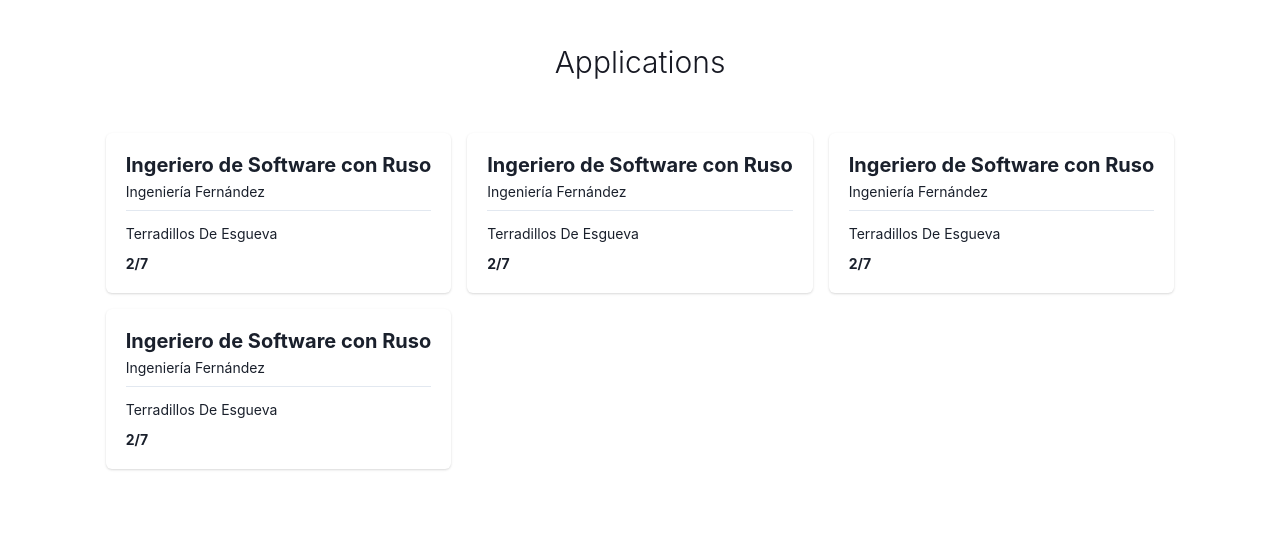
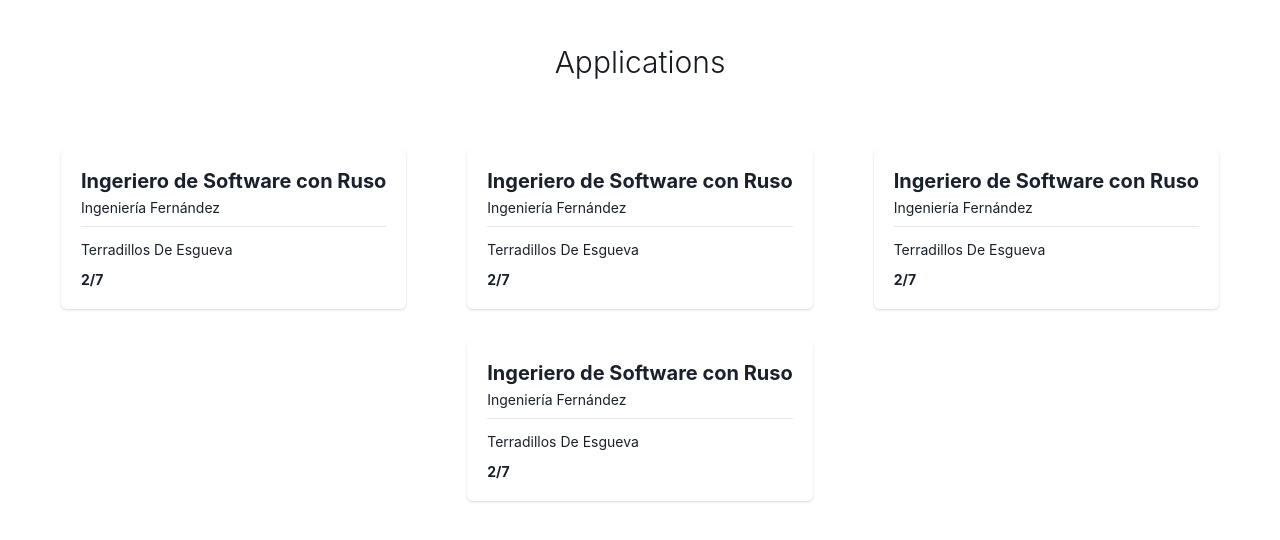
Before and after one commit to starry-house/infojobs-hackathon, a Next.js app: page /applications in a window 1280 px wide. Shown: the top 540 px of the page. Built offline with nearby package versions, Linux system fonts and the light colour scheme.

Commit message:
[REFACTOR] | change the way to make responsive (#5)

```diff
--- a/src/features/application/application-card.tsx
+++ b/src/features/application/application-card.tsx
@@ -19,6 +19,7 @@ export const ApplicationCard: FC<ApplicationCardProps> = ({
       onClick={onClick}
       cursor="pointer"
       borderRadius="md"
+      margin="1rem"
       _hover={{
         bg: 'gray.200',
         boxShadow: 'lg',
--- a/src/features/application/application-list.tsx
+++ b/src/features/application/application-list.tsx
@@ -1,5 +1,5 @@
 import { IApplication } from '@/types/application'
-import { SimpleGrid, VStack, useBreakpointValue } from '@chakra-ui/react'
+import { Box, VStack } from '@chakra-ui/react'
 import { FC } from 'react'
 import { ApplicationCard } from './application-card'
 
@@ -10,32 +10,25 @@ export type ApplicationListProps = {
 export const ApplicationList: FC<ApplicationListProps> = ({
   applicationList,
 }) => {
-  const isMobile = useBreakpointValue({ base: true, md: false })
   const handleOnClick = (index: number) => {
     console.log(index)
   }
 
   return (
     <VStack spacing={4} align="stretch">
-      {isMobile ? (
-        applicationList.map((application, index) => (
+      <Box
+        display="flex"
+        flexWrap="wrap"
+        justifyContent={{ base: 'space-around', lg: 'space-evenly' }}
+      >
+        {applicationList.map((application, index) => (
           <ApplicationCard
             key={index}
             application={application}
             onClick={() => handleOnClick(index)}
           />
-        ))
-      ) : (
-        <SimpleGrid columns={{ base: 1, md: 3 }} spacing={4}>
-          {applicationList.map((application, index) => (
-            <ApplicationCard
-              key={index}
-              application={application}
-              onClick={() => handleOnClick(index)}
-            />
-          ))}
-        </SimpleGrid>
-      )}
+        ))}
+      </Box>
     </VStack>
   )
 }
```
